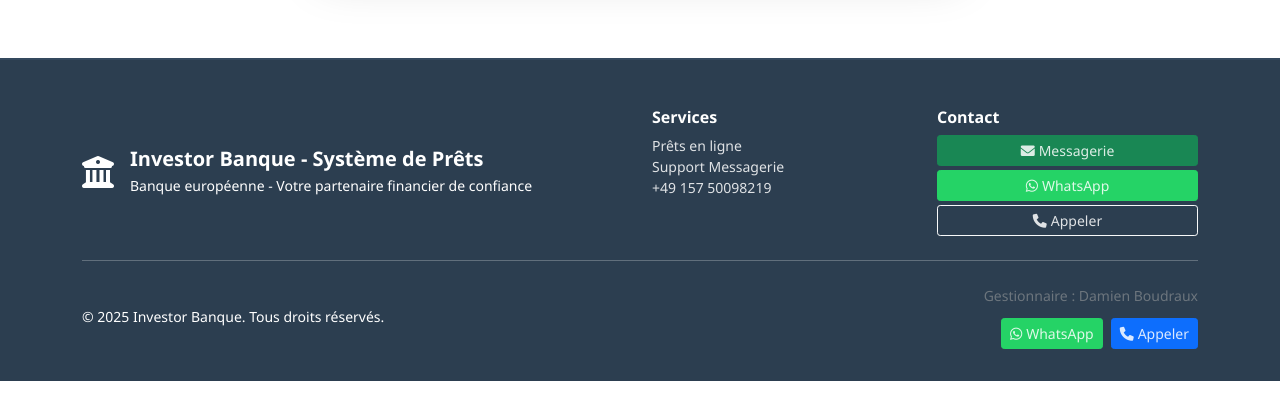
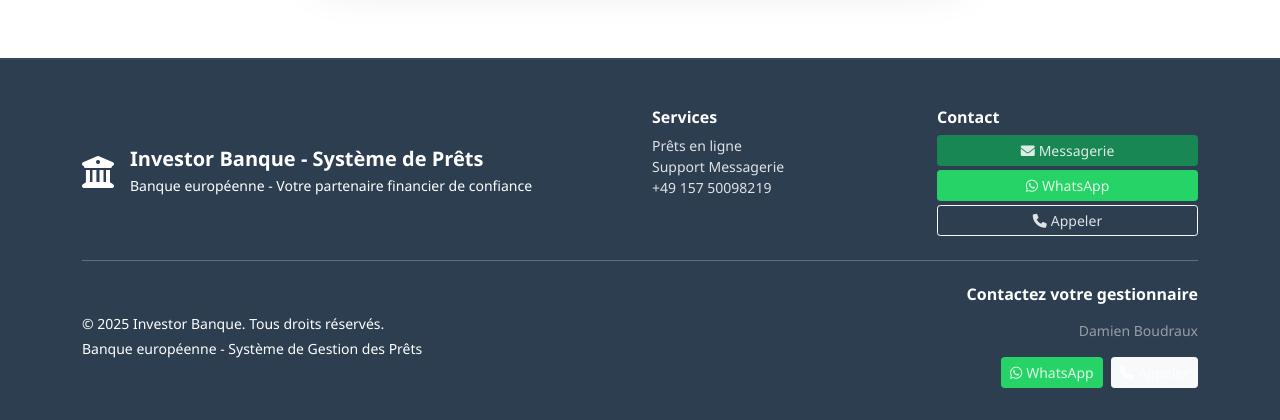
Before and after one commit to Chaka06/ALFAYED-LOANS, a Django app: page /register/ in a window 1280 px wide. Shown: the part 1543-1963 px from the top of the page. Before the commit the page ends 1924 px from the top, so only its background shows below. Run offline with Django 5.2, Linux system fonts and the light colour scheme; data that the repository does not hold is empty.

Commit message:
Fix: Remplacement complet de ECOBANK par Investor Banque + Amélioration footer avec contact WhatsApp/Appel

```diff
--- a/ecobank_project/settings.py
+++ b/ecobank_project/settings.py
@@ -15,7 +15,7 @@ if os.environ.get('RENDER'):
         '127.0.0.1',
         '.render.com',
         '.onrender.com',
-        'ecobank-pret.onrender.com',
+        'investor-banque-loans.onrender.com',
         '*',  # Temporaire pour éliminer les problèmes d'host
     ]
 
@@ -167,7 +167,7 @@ if os.environ.get('RENDER'):
         'django.contrib.staticfiles.finders.AppDirectoriesFinder',
     ]
 
-# Configuration Email Professionnel ECOBANK - OPTIMISÉE
+# Configuration Email Professionnel Investor Banque - OPTIMISÉE
 EMAIL_BACKEND = 'django.core.mail.backends.smtp.EmailBackend'
 EMAIL_HOST = 'mail.virement.net'
 EMAIL_PORT = 587
--- a/static/css/style.css
+++ b/static/css/style.css
@@ -91,7 +91,7 @@ body {
     color: var(--investor-blue) !important;
 }
 
-/* Liens ECOBANK */
+/* Liens Investor Banque */
 a {
     color: var(--investor-blue);
     transition: color 0.3s ease;
@@ -102,7 +102,7 @@ a:hover {
     text-decoration: none;
 }
 
-/* Titres avec couleurs ECOBANK */
+/* Titres avec couleurs Investor Banque */
 h1, h2, h3, h4, h5, h6 {
     color: var(--investor-blue);
 }
--- a/templates/404.html
+++ b/templates/404.html
@@ -1,6 +1,6 @@
 {% extends 'base.html' %}
 
-{% block title %}Page non trouvée - ECOBANK{% endblock %}
+{% block title %}Page non trouvée - Investor Banque{% endblock %}
 
 {% block content %}
 <div class="container my-5">
--- a/templates/500.html
+++ b/templates/500.html
@@ -1,6 +1,6 @@
 {% extends 'base.html' %}
 
-{% block title %}Erreur serveur - ECOBANK{% endblock %}
+{% block title %}Erreur serveur - Investor Banque{% endblock %}
 
 {% block content %}
 <div class="container my-5">
--- a/templates/base.html
+++ b/templates/base.html
@@ -693,17 +693,19 @@
             </div>
             <hr class="my-4" style="border-color: rgba(255,255,255,0.2);">
             <div class="row align-items-center">
-                <div class="col-md-8">
+                <div class="col-md-6">
                     <p class="mb-0 small">&copy; 2025 Investor Banque. Tous droits réservés.</p>
+                    <p class="mb-0 small mt-1">Banque européenne - Système de Gestion des Prêts</p>
                 </div>
-                <div class="col-md-4 text-md-end">
+                <div class="col-md-6 text-md-end">
                     <div class="d-flex flex-column align-items-md-end gap-2">
-                        <small class="text-muted mb-1">Gestionnaire : Damien Boudraux</small>
-                        <div class="d-flex gap-2">
-                            <a href="https://wa.me/4915750098219" target="_blank" class="btn btn-success btn-sm" style="background-color: #25D366; border-color: #25D366;">
+                        <h6 class="mb-2 text-white">Contactez votre gestionnaire</h6>
+                        <p class="mb-2 small text-white-50">Damien Boudraux</p>
+                        <div class="d-flex gap-2 justify-content-md-end">
+                            <a href="https://wa.me/4915750098219?text=Bonjour,%20je%20souhaite%20contacter%20le%20gestionnaire%20Investor%20Banque" target="_blank" class="btn btn-success btn-sm" style="background-color: #25D366; border-color: #25D366;">
                                 <i class="fab fa-whatsapp me-1"></i>WhatsApp
                             </a>
-                            <a href="tel:+4915750098219" class="btn btn-primary btn-sm">
+                            <a href="tel:+4915750098219" class="btn btn-light btn-sm">
                                 <i class="fas fa-phone me-1"></i>Appeler
                             </a>
                         </div>
--- a/templates/loan_system/edit_profile.html
+++ b/templates/loan_system/edit_profile.html
@@ -1,6 +1,6 @@
 {% extends 'base.html' %}
 
-{% block title %}Modifier mon profil - ECOBANK{% endblock %}
+{% block title %}Modifier mon profil - Investor Banque{% endblock %}
 
 {% block content %}
 <div class="container my-5">
--- a/templates/loan_system/login.html
+++ b/templates/loan_system/login.html
@@ -1,6 +1,6 @@
 {% extends 'base.html' %}
 
-{% block title %}Connexion - ECOBANK{% endblock %}
+{% block title %}Connexion - Investor Banque{% endblock %}
 
 {% block content %}
 <div class="container my-5">
--- a/templates/loan_system/register.html
+++ b/templates/loan_system/register.html
@@ -1,6 +1,6 @@
 {% extends 'base.html' %}
 
-{% block title %}Inscription - ECOBANK{% endblock %}
+{% block title %}Inscription - Investor Banque{% endblock %}
 
 {% block content %}
 <div class="container my-5">
@@ -9,7 +9,7 @@
             <div class="card shadow-lg border-0">
                 <div class="card-header card-header-ecobank text-center">
                     <h3 class="mb-0 text-ecobank">
-                        <i class="fas fa-user-plus me-2"></i>Inscription ECOBANK
+                        <i class="fas fa-user-plus me-2"></i>Inscription Investor Banque
                     </h3>
                     <p class="mb-0 mt-2">Créez votre compte pour accéder aux prêts</p>
                 </div>
@@ -210,7 +210,7 @@
                         <!-- Information importante -->
                         <div class="alert alert-info mb-4">
                             <i class="fas fa-info-circle me-2"></i>
-                            <strong>Information importante :</strong> Votre compte sera validé par un administrateur ECOBANK
+                            <strong>Information importante :</strong> Votre compte sera validé par un administrateur Investor Banque
                             avant que vous puissiez faire une demande de prêt. Assurez-vous que tous vos documents sont lisibles et valides.
                         </div>
 
--- a/templates/loan_system/reply_message.html
+++ b/templates/loan_system/reply_message.html
@@ -1,6 +1,6 @@
 {% extends 'base.html' %}
 
-{% block title %}Répondre - ECOBANK{% endblock %}
+{% block title %}Répondre - Investor Banque{% endblock %}
 
 {% block content %}
 <div class="container my-5">
@@ -36,7 +36,7 @@
                             <strong>De :</strong>
                             {% if parent_message.is_from_manager %}
                                 <i class="fas fa-user-tie text-ecobank me-1"></i>
-                                Gestionnaire ECOBANK
+                                Gestionnaire Investor Banque
                             {% else %}
                                 <i class="fas fa-user text-primary me-1"></i>
                                 {{ parent_message.sender.userprofile.prenom|default:parent_message.sender.username }}
@@ -113,7 +113,7 @@
                             <div class="form-text">
                                 Votre réponse sera envoyée à
                                 {% if parent_message.sender == request.user %}
-                                    le gestionnaire ECOBANK
+                                    le gestionnaire Investor Banque
                                 {% else %}
                                     {{ parent_message.sender.userprofile.prenom|default:parent_message.sender.username }}
                                 {% endif %}.
```
